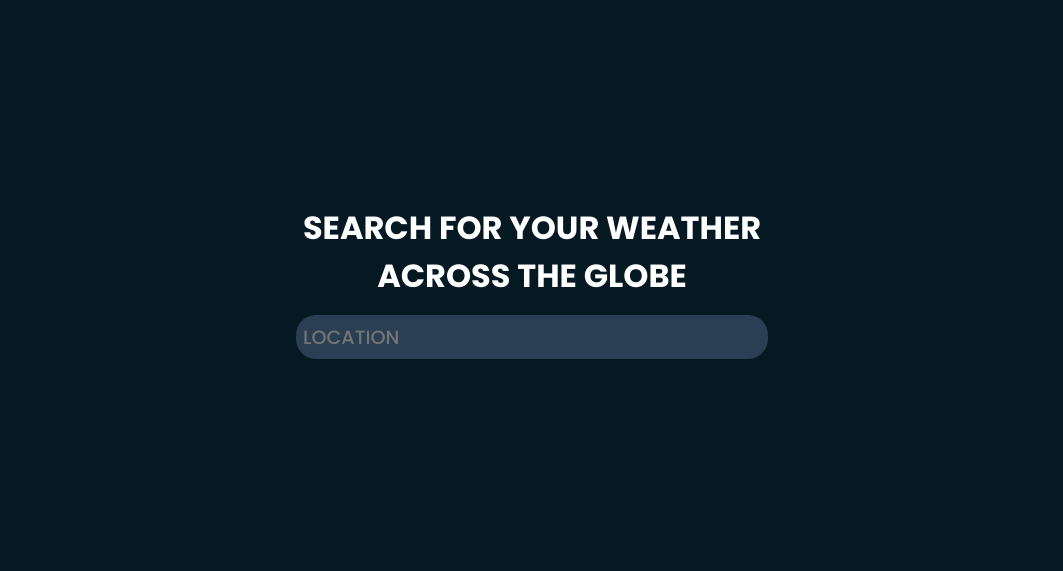
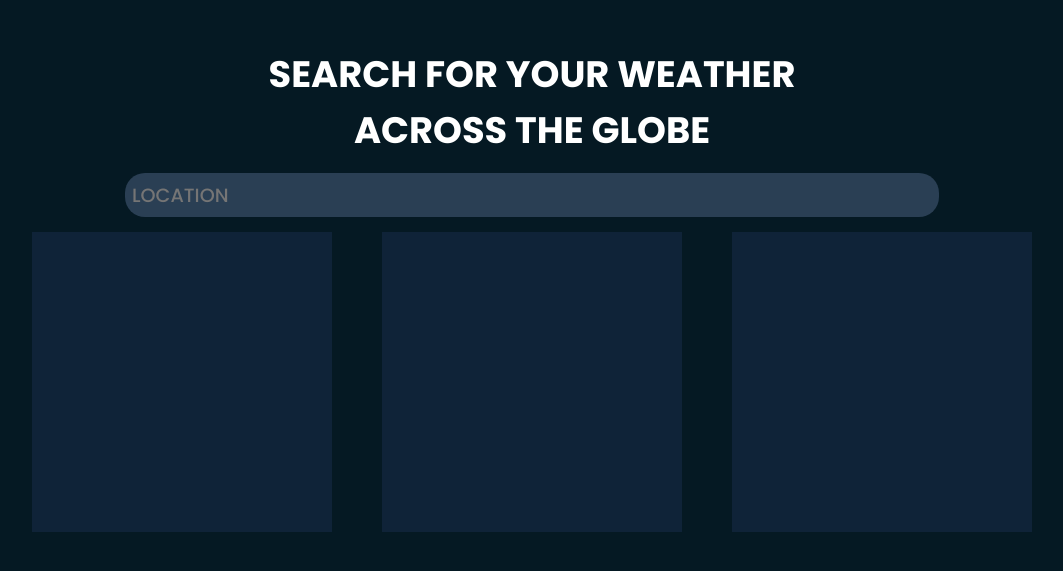
Before and after one commit to Kili196/weather-app, a plain HTML site: page index.html in a window 1280 px wide. Shown: the part 111-682 px from the top of the page, without its empty margins (108-1171 px from the left). Drawn offline with Linux system fonts and the light colour scheme.

Commit message:
added weather view cards

```diff
--- a/index.html
+++ b/index.html
@@ -15,7 +15,11 @@
       <h1>SEARCH FOR YOUR WEATHER</h1>
       <h1>ACROSS THE GLOBE</h1>
       <input type="input" class="search-bar" placeholder="LOCATION" />
-      <div class="weather-view"></div>
+      <div class="weather-view">
+        <div class="weather-component"></div>
+        <div class="weather-component"></div>
+        <div class="weather-component"></div>
+      </div>
     </div>
   </body>
 </html>
--- a/style.css
+++ b/style.css
@@ -31,11 +31,12 @@ body {
 .container h1 {
   color: white;
   font-weight: 700;
+  font-size: 2.3rem;
 }
 
 .search-bar {
   height: 30px;
-  width: max(100%, 200px);
+  width: max(80%, 200px);
   border-radius: 20px;
   background-color: var(--input-background);
   outline: none;
@@ -45,3 +46,14 @@ body {
   font-size: 1.2rem;
   margin: 15px;
 }
+
+.weather-view {
+  display: flex;
+  gap: 50px;
+}
+
+.weather-component {
+  width: 300px;
+  height: 300px;
+  background-color: var(--card-background);
+}
```
